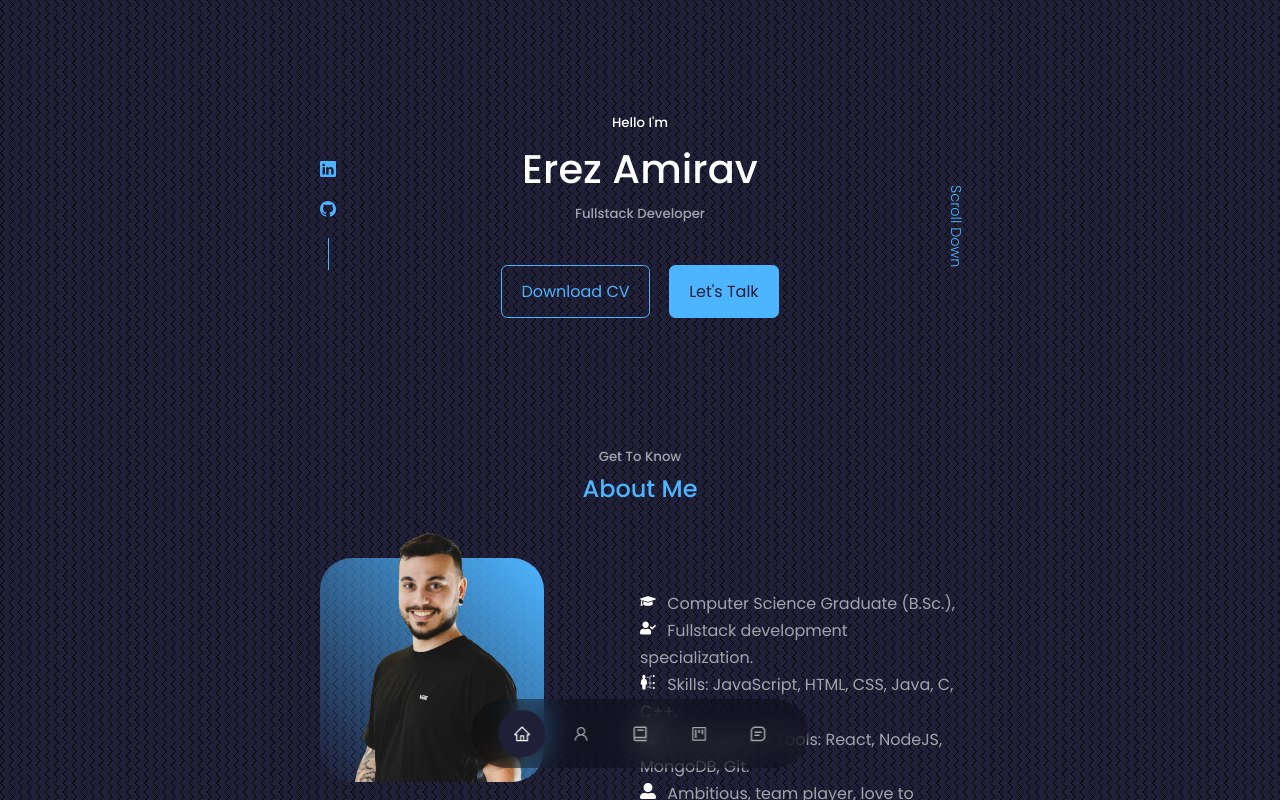
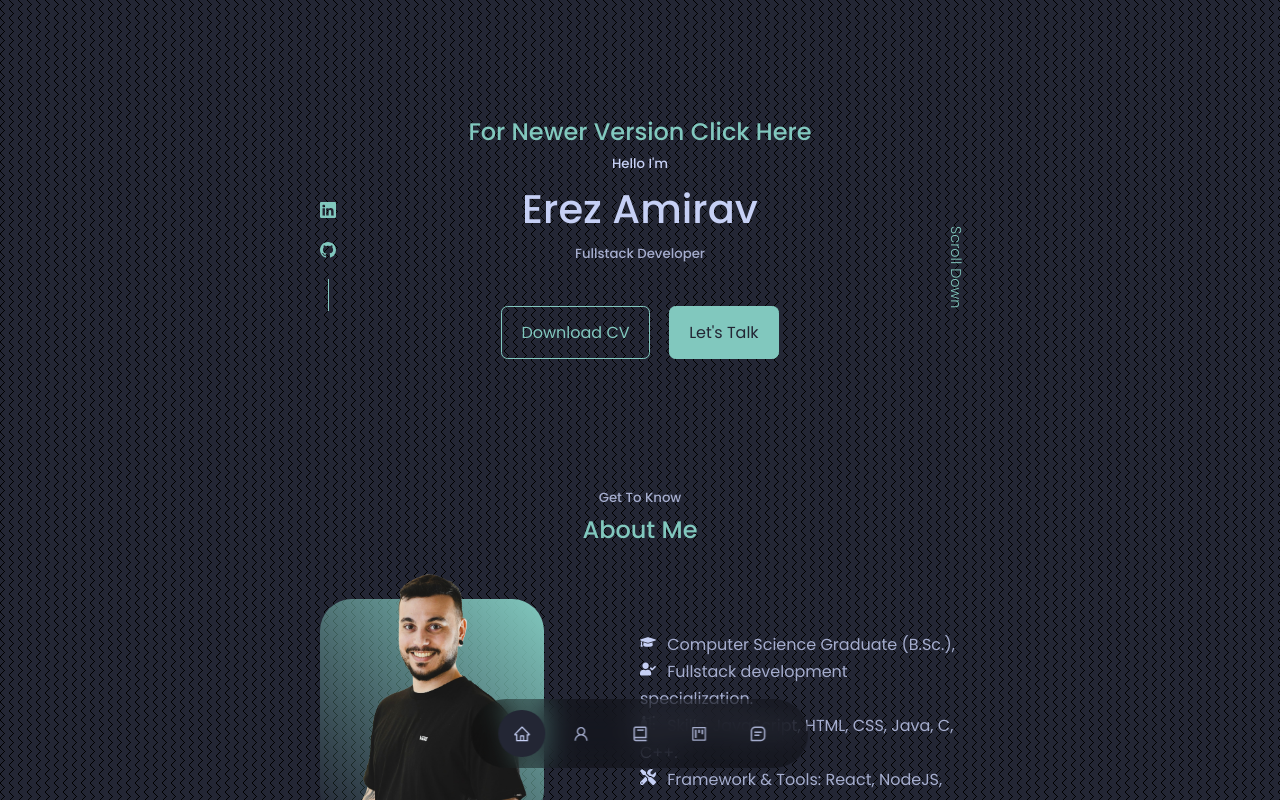
Before and after one commit to ErezAmirav/ErezAmirav.github.io, a React (Create React App) app: page / in a window 1280 px wide. Shown: the top 800 px of the page. Built offline with nearby package versions, Linux system fonts and the light colour scheme.

Commit message:
updated cv file + scheme + link to newer version

```diff
--- a/src/components/header/Header.jsx
+++ b/src/components/header/Header.jsx
@@ -1,22 +1,29 @@
-import React from 'react';
-import './header.css';
-import CTA from './CTA';
-import ME from '../../assets/imgs/me.png'
-import HeaderSocials from './HeaderSocials';
+import React from "react";
+import "./header.css";
+import CTA from "./CTA";
+import ME from "../../assets/imgs/me.png";
+import HeaderSocials from "./HeaderSocials";
 
 const Header = () => {
   return (
     <header>
       <div className="container header__container">
+        <h2>
+          <a target="_blank" href="https://portfolio-phi-umber.vercel.app/">
+            For Newer Version Click Here
+          </a>
+        </h2>
         <h5>Hello I'm</h5>
         <h1>Erez Amirav</h1>
         <h5 className="text-light">Fullstack Developer</h5>
         <CTA />
-        <HeaderSocials/>
+        <HeaderSocials />
         {/* <div className="me">
           <img src={ME} alt="" />
         </div> */}
-        <a href="#contact" className='scroll__down'>Scroll Down</a>
+        <a href="#contact" className="scroll__down">
+          Scroll Down
+        </a>
       </div>
     </header>
   );
--- a/src/index.css
+++ b/src/index.css
@@ -11,13 +11,13 @@
 }
 
 :root {
-  --color-bg: #1f1f38;
-  --color-bg-variant: #2c2c6c;
+  --color-bg: #232634;
+  --color-bg-variant: #303446;
   --color-bg-variant-trans: rgba(44, 44, 108, 0.4);
-  --color-primary: #4db5ff;
+  --color-primary: #81c8be;
   --color-primary-variant: rgba(77, 181, 255, 0.4);
-  --color-white: #fff;
-  --color-light: rgba(255, 255, 255, 0.6);
+  --color-white: #c6d0f5;
+  --color-light: #a5adce;
 
   --transition: all 400ms ease;
 
```
Also changed, not shown: 1 other file (tests, documents, lock files or other folders).
